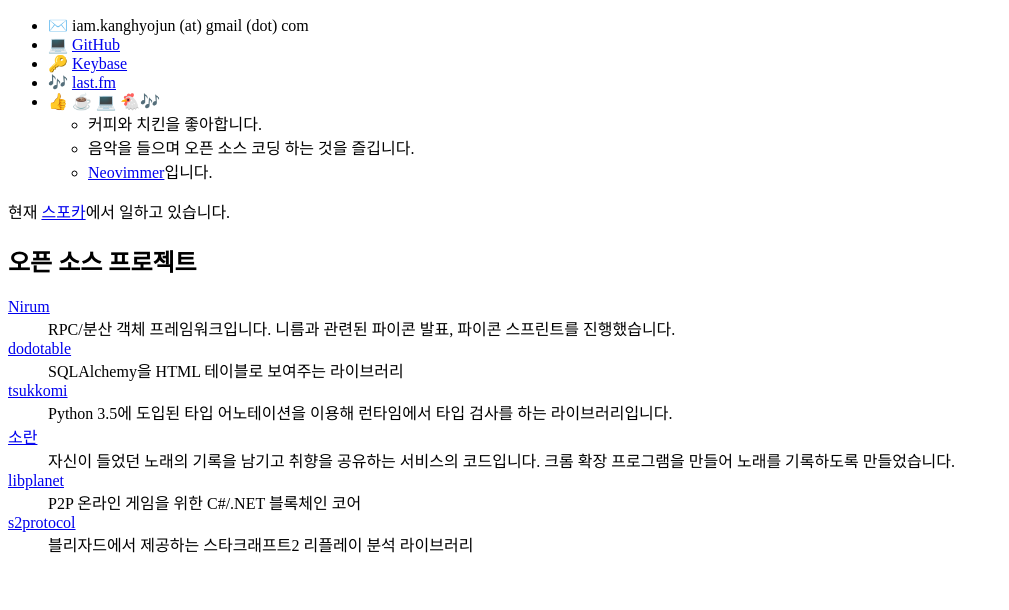
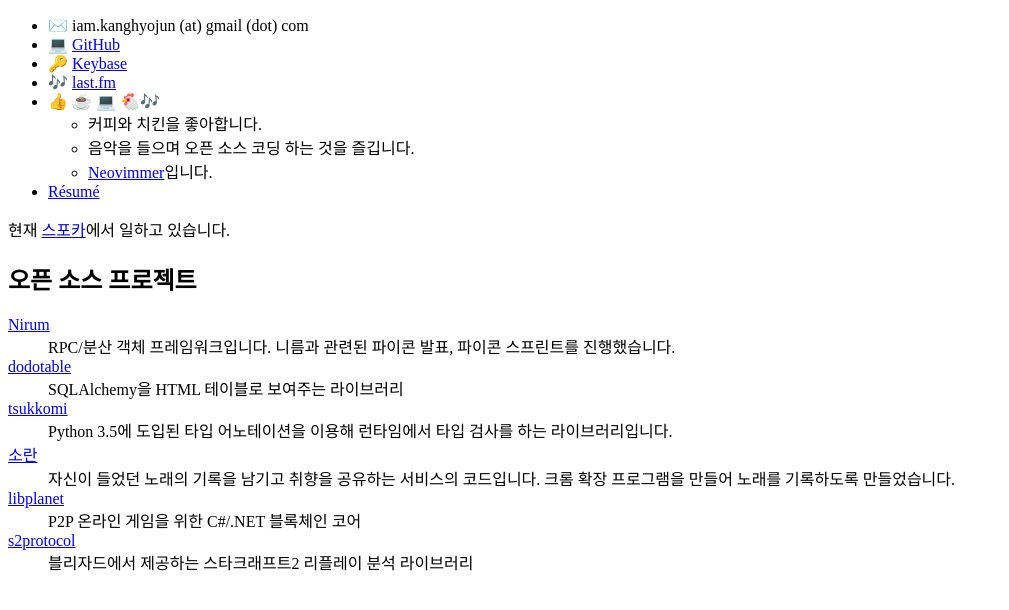
Before and after one commit to kanghyojun/admire93.github.io, a Jekyll site: the page built from index.md, in a window 1280 px wide, cut to the strip 273-883 px from the top of the page. Shown: the whole strip, without its empty margins (0-1009 px from the left). Built offline with Jekyll 4.4.1, drawn with Linux system fonts in a browser that asks for light colours; some web fonts are replaced.

Commit message:
Add resume

```diff
--- a/index.md
+++ b/index.md
@@ -15,6 +15,7 @@
   - 커피와 치킨을 좋아합니다.
   - 음악을 들으며 오픈 소스 코딩 하는 것을 즐깁니다.
   - [Neovimmer](https://neovim.io/)입니다.
+- [Résumé](https://resume.kanghyojun.org/)
 
 현재 [스포카](https://www.spoqa.com/)에서 일하고 있습니다.
 
```
